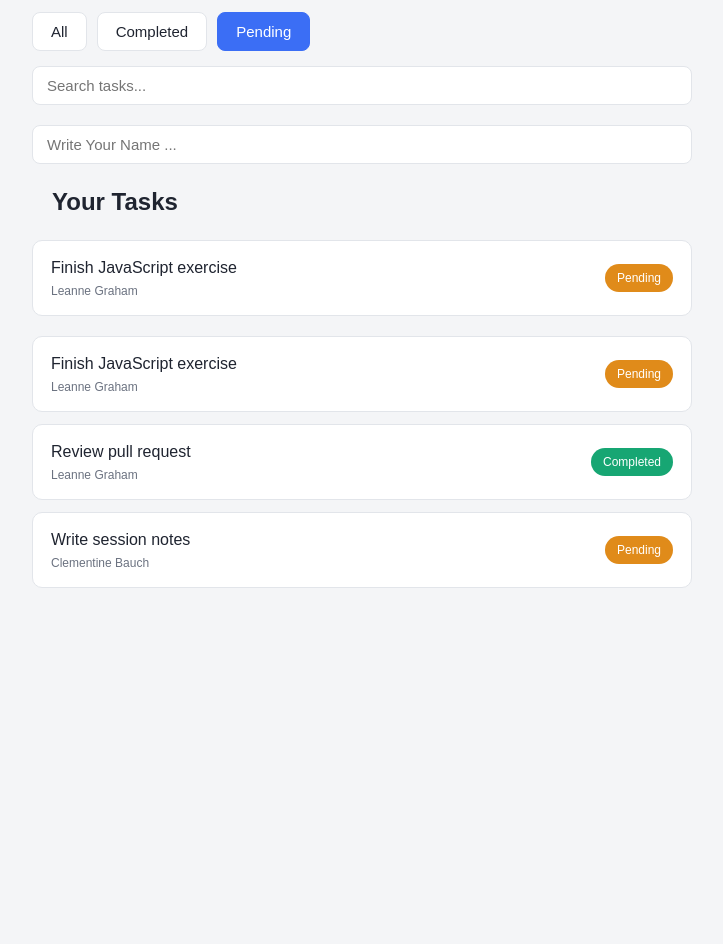
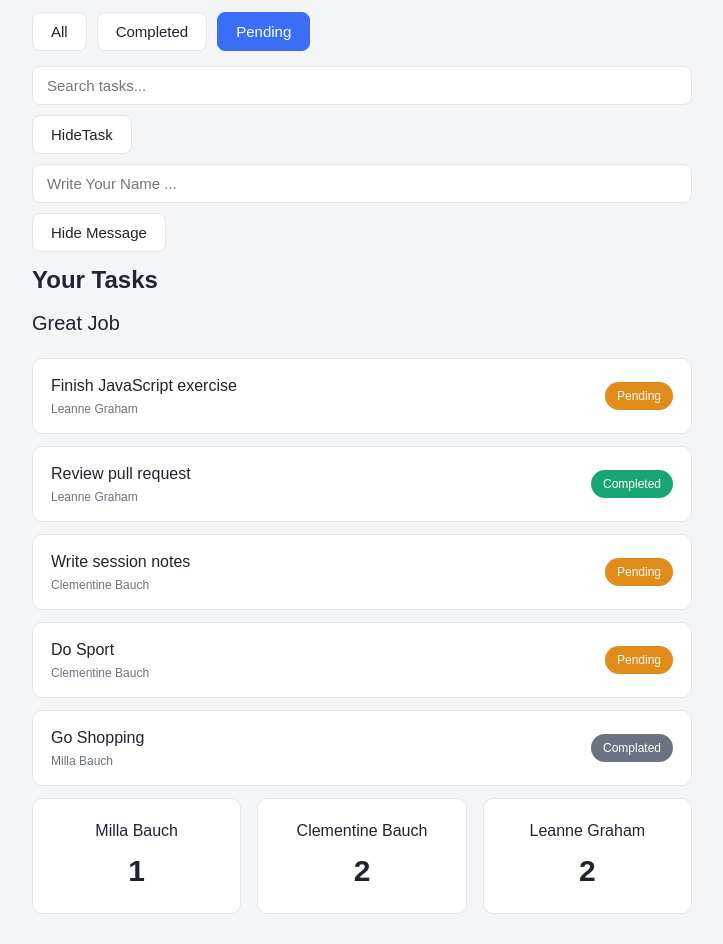
Before and after one commit to b4f-cohort8-salamiyah/b4f-cohort8-salamiyah-react-2026, a React (Vite) app: page / in a window 1280 px wide. Shown: the part 300-1244 px from the top of the page, without its empty margins (278-1001 px from the left). Before the commit the page ends 930 px from the top, so only its background shows below. Built offline with nearby package versions, Linux system fonts and the light colour scheme.

Commit message:
session6 + Session5 Solutions

```diff
--- a/src/App.tsx
+++ b/src/App.tsx
@@ -3,14 +3,12 @@ import Header from "./components/Header";
 import StatCard from "./components/StatCard";
 import TaskItem from "./components/TaskItem";
 import SectionTitle from "./components/SectionTitle";
+import PersonSummary from "./components/PersonSummary";
 
 function App() {
-  // const currentFilter = "all";
   const [currentFilter, setCurrentFilter] = useState("pending");
   const [searchText, setSearchText] = useState("");
-  const [writeName, setWriteName] = useState("");
-
-  const [showTasks] = useState(true);
+  const [showTasks, setShowTasks] = useState(true);
 
   function handleShowAll() {
     setCurrentFilter("all");
@@ -27,14 +25,33 @@ function App() {
   function handleSearchChange(event: ChangeEvent<HTMLInputElement>) {
     setSearchText(event.target.value);
   }
-  function handleWriteName(event: ChangeEvent<HTMLInputElement>) {
-    setWriteName(event.target.value);
+
+  function handleShowTasks() {
+    setShowTasks(!showTasks);
   }
 
 
-  // function handleShowTasks() {
-  //   setShowTasks(!showTasks);
-  // }
+  {/* Solution Here*/ }
+
+  const [showMessage, setShowMessage] = useState(true);
+  function handleShowMessage() {
+      setShowMessage(!showMessage);
+    }
+
+
+  function handleGreetingMessage(event: ChangeEvent<HTMLInputElement>) {
+    greetingMessage(event.target.value);
+  }
+
+  const [Name, greetingMessage] = useState("");
+  let Message = "";
+  if (Name === "") {
+    Message = "";
+  } else if (Name === "admin") {
+    Message = "Welcome back, admin.";
+  } else {
+    Message = "Hello, " + Name + "!";
+  }
 
   return (
     <div>
@@ -78,31 +95,45 @@ function App() {
             <p className="search-feedback">Searching for: {searchText}</p>
           ) : null}
         </section>
+        <button
+          className="filter-button"
+          style={{ marginTop: "10px" }}
+          onClick={handleShowTasks}
+        >
+          {showTasks ? " HideTask" : "Show Task"}{" "}
+        </button>
 
-        {/* PART B — Session 06 */}
+        {/* Solution Here*/}
         <section>
           <input
             type="text"
             className="search-input"
             placeholder="Write Your Name ..."
-            value={writeName}
-            style={{ marginTop: "20px" }}
-            onChange={handleWriteName}
+            value={Name}
+            style={{ marginTop: "10px" }}
+            onChange={handleGreetingMessage}
           />
 
-          {writeName !== "" ? (
-            <p className="search-feedback"> Hello {writeName}</p>
+          {showMessage ? (
+            <div>
+              {Name !== "" ? (
+                <p className="search-feedback"> {Message}</p>
+              ) : null}
+            </div>
           ) : null}
         </section>
-        {/*PART A — Session 05  */}
-        <SectionTitle title="Your Tasks" />
-        <ul className="task-list" />
-        <TaskItem
-          title="Finish JavaScript exercise"
-          ownerName="Leanne Graham"
-          statusText="Pending"
-          statusClass="pending"
-        />
+
+        <button
+          className="filter-button"
+          style={{ marginTop: "10px" }}
+          onClick={handleShowMessage}
+        >
+          {showMessage ? " Hide Message" : "Show Message"}{" "}
+        </button>
+
+        {/* Solution Here  */}
+        <SectionTitle title="Your Tasks" subtitle="Great Job" />
+
         {showTasks ? (
           <ul className="task-list">
             <TaskItem
@@ -125,8 +156,30 @@ function App() {
               statusText="Pending"
               statusClass="pending"
             />
+            <TaskItem
+              title="Do Sport"
+              ownerName="Clementine Bauch"
+              statusText="Pending"
+              statusClass="pending"
+            />
+
+            <TaskItem
+              title="Go Shopping"
+              ownerName="Milla Bauch"
+              statusText="Complated"
+              statusClass="Complated"
+            />
           </ul>
         ) : null}
+
+        {/* Solution Here*/}
+        <section className="stats">
+          <PersonSummary name="Milla Bauch" taskCount={1} />
+
+          <PersonSummary name="Clementine Bauch" taskCount={2} />
+
+          <PersonSummary name="Leanne Graham" taskCount={2} />
+        </section>
       </main>
     </div>
   );
--- /dev/null
+++ b/src/components/PersonSummary.tsx
@@ -0,0 +1,15 @@
+interface PersonSummaryProps{
+    name: string,
+    taskCount: number,
+
+}
+function PersonSummary(props: PersonSummaryProps) {
+    return (
+
+      <div className="stat-card">
+        <p className="task-title">{props.name}</p>
+        <p className="stat-value">{props.taskCount}</p>
+      </div>
+    );
+}
+export default PersonSummary
--- a/src/components/SectionTitle.tsx
+++ b/src/components/SectionTitle.tsx
@@ -1,13 +1,19 @@
 
 interface SectionTitleProps{
-    title: string;
+  title: string;
+  subtitle: string;
 }
 
 function SectionTitle(props: SectionTitleProps) {
-    return (
-      <h2 className="task-title" style={{ margin: "20px" }}>
+  return (
+    <div>
+      <h2 className="task-title" style={{ marginTop: "10px" }}>
         {props.title}
       </h2>
-    );
+      <p className="task-title" style={{ marginTop: "10px", fontSize:"20px" }} >
+        {props.subtitle}
+      </p>
+    </div>
+  );
 }
-export default SectionTitle
+export default SectionTitle;
```
